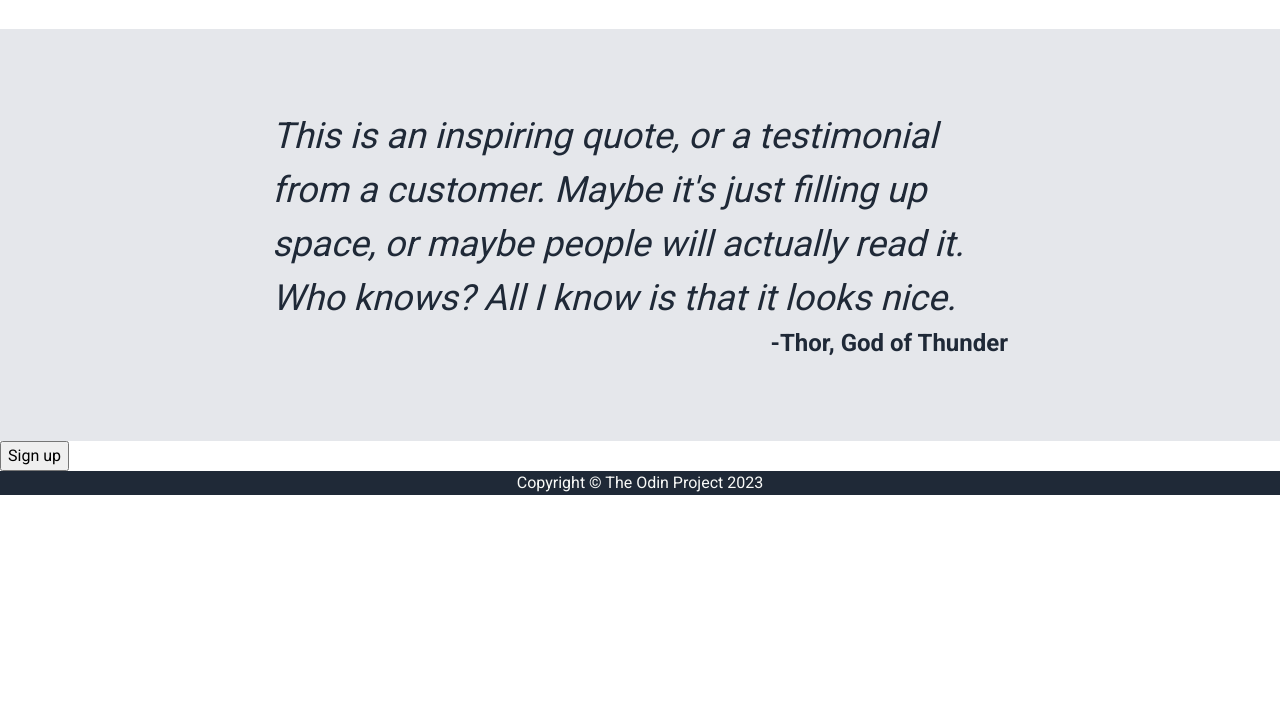
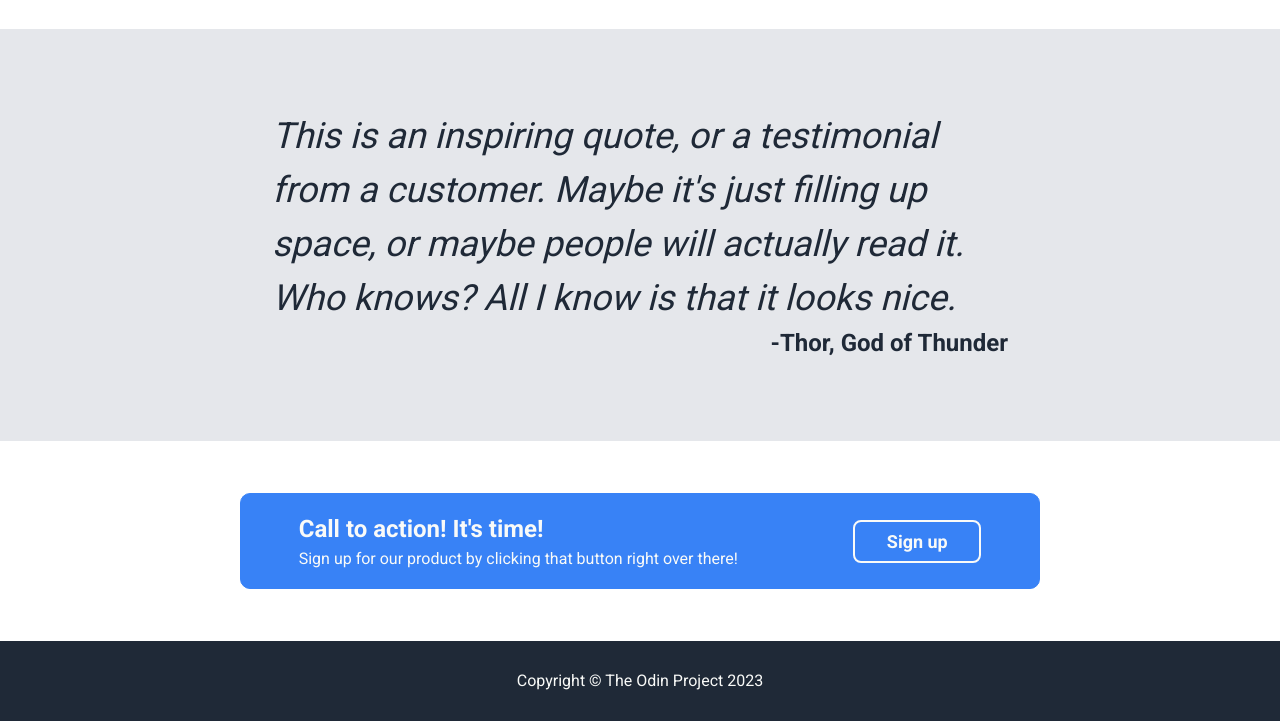
Before and after one commit to TresV/project-landing-page, a plain HTML site: page index.html in a window 1280 px wide. Shown: the part 741-1462 px from the top of the page. Before the commit the page ends 1236 px from the top, so only its background shows below. Drawn offline with Linux system fonts and the light colour scheme.

Commit message:
html structure changes, added style for CTA section and footer

```diff
--- a/index.html
+++ b/index.html
@@ -62,13 +62,17 @@
         <em>This is an inspiring quote, or a testimonial from a customer. Maybe it's just filling up space, or maybe people will actually read it. Who knows? All I know is that it looks nice.</em>
         <span>-Thor, God of Thunder</span>
     </div>
-    <div class="container">
+    <div class="cta-section">
         <div class="modal">
             <div class="cta-modal">
-                <div class="cta-text"></div>
-                <div class="modal-text"></div>
-                <button class="signup-inverse">Sign up</button>
+                <div class="cta-text">
+                    <p>Call to action! It's time!</p>
+                </div>
+                <div class="modal-text">
+                    <p>Sign up for our product by clicking that button right over there!</p>
+                </div>
             </div>
+            <button class="signup-inverse">Sign up</button>
         </div>
     </div>
     <footer>
--- a/style.css
+++ b/style.css
@@ -189,9 +189,60 @@ header {
     }
 }
 
+.cta-section {
+    height: 25vh;
+    display: flex;
+    justify-content: space-around;
+    flex-direction: column;
+    padding: 1em 15em;
+
+    .modal {
+        display: flex;
+        justify-content: space-around;
+        background-color: var(--cta);
+        border: 1px solid var(--cta);
+        border-radius: 10px;
+        align-items: center;
+        height: 12vh;
+
+        .cta-modal {
+            display: flex;
+            flex-direction: column;
+            justify-content: center;
+
+            .cta-text {
+                color: var(--logo-color);
+                font-size: 24px;
+                font-weight: bolder;
+            }
+
+            .modal-text {
+                color: var(--logo-color);
+            }
+        }
+
+        .signup-inverse {
+            align-items: center;
+            cursor: pointer;
+            padding: 6px 30px;
+            border-radius: 8px;
+            color: var(--logo-color);
+            background-color: var(--cta);
+            border: 2px solid var(--logo-color);
+            font-weight: bold;
+            width: 128px;
+            font-size: 18px;
+
+        }
+    }
+
+}
+
 footer {
     display: flex;
     justify-content: center;
     background-color: var(--darkblue);
+    align-items: center;
     color: var(--logo-color);
+    height: 10vh;
 }
```
